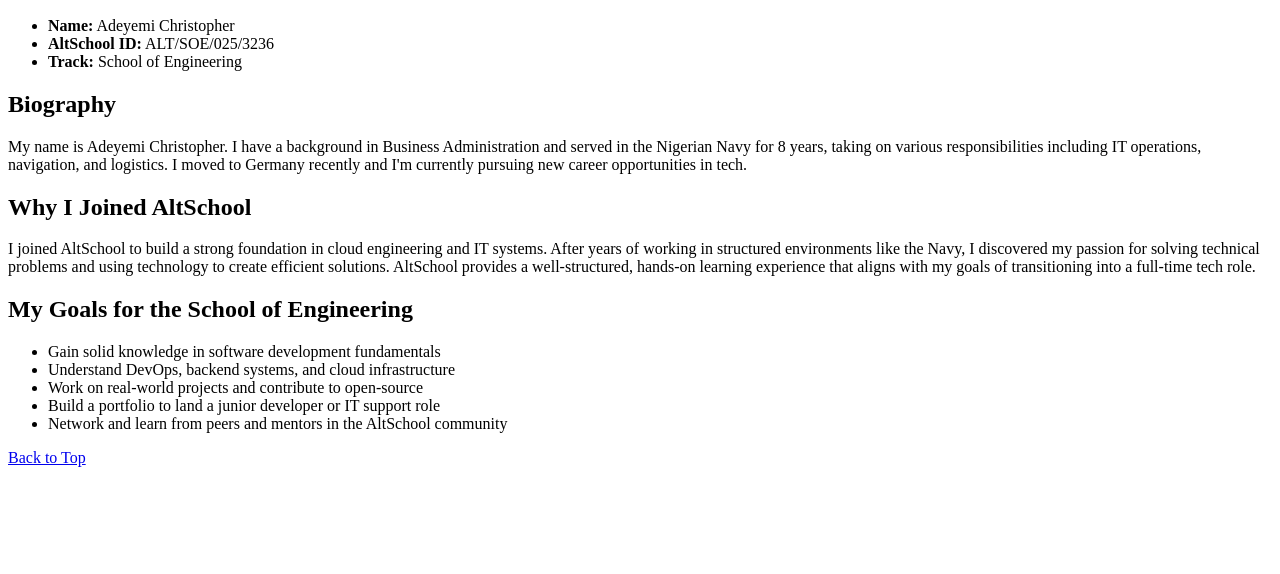
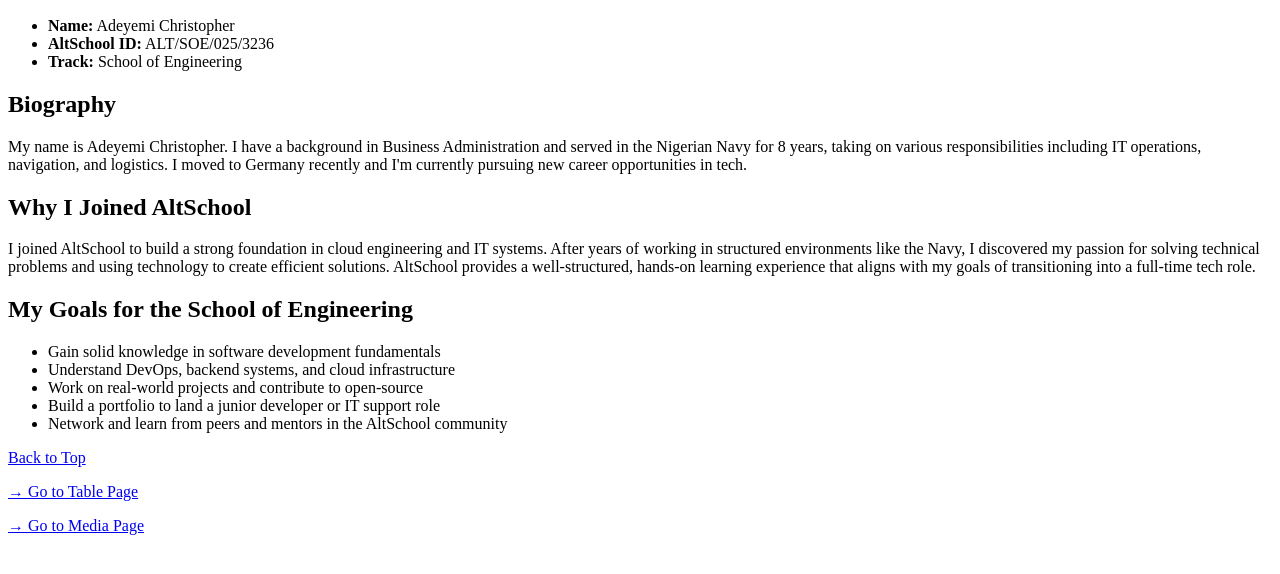
Before and after one commit to Chrisblurp/altschool-profile, a plain HTML site: page index.html in a window 1280 px wide. Shown: the part 110-684 px from the top of the page. Drawn offline with Linux system fonts and the light colour scheme.

Commit message:
Update index.html

```diff
--- a/index.html
+++ b/index.html
@@ -43,5 +43,7 @@
   </ul>
 
   <p><a href="#top">Back to Top</a></p>
+  <p><a href="table.html">→ Go to Table Page</a></p>
+  <p><a href="media.html">→ Go to Media Page</a></p>
 </body>
 </html>
```
